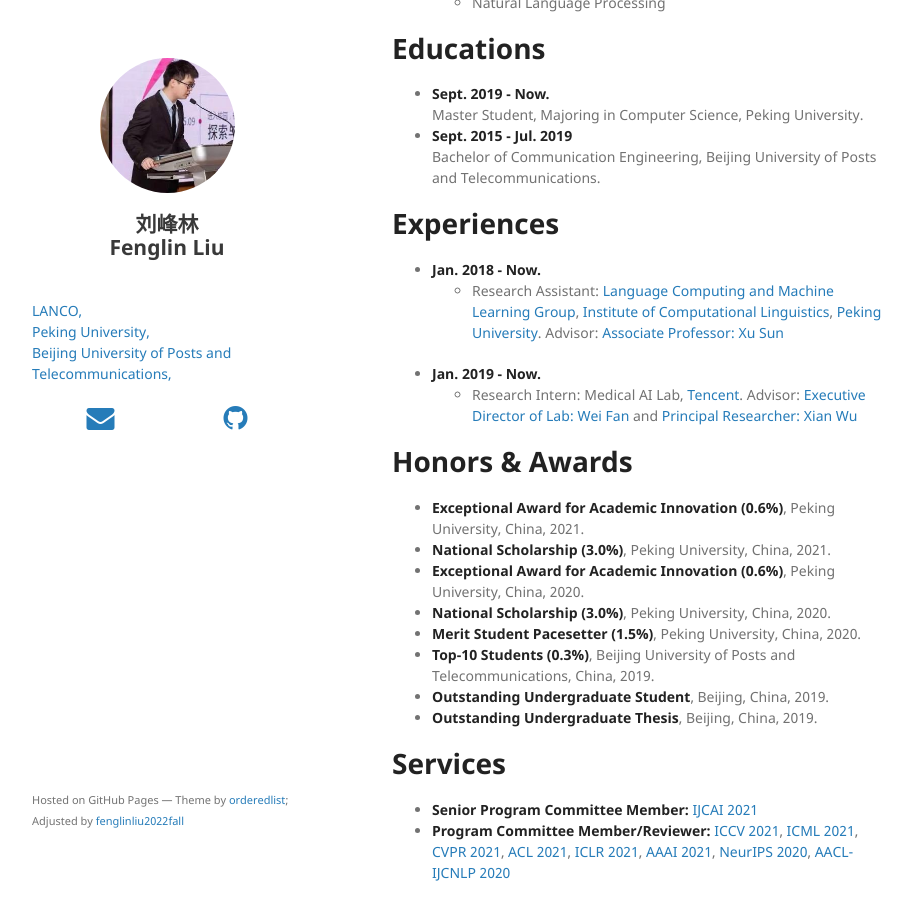
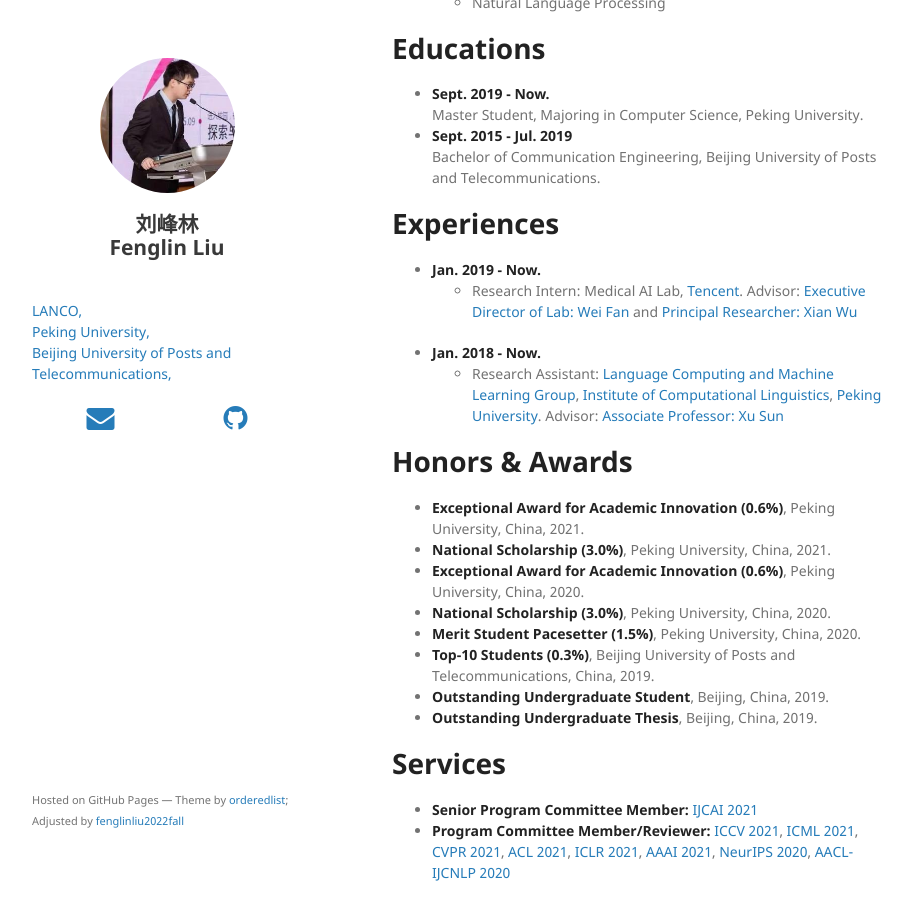
Before and after one commit to fenglinliu2022fall/fenglinliu2022fall.github.io, a Jekyll site: the page built from index.md, in a window 1280 px wide and 900 px high, scrolled down 605 px. Shown: the whole window, without its empty margins (178-1090 px from the left). Built offline with Jekyll 4.4.1, drawn with Linux system fonts in a browser that asks for light colours; nearby versions of some CDN libraries; our own code applies the rules of GitHub Pages for plain Markdown files.

```diff
--- a/index.md
+++ b/index.md
@@ -22,11 +22,11 @@ He has published over ten papers in premier ML/AI conferences as the first autho
   Bachelor of Communication Engineering, Beijing University of Posts and Telecommunications.
 
 # Experiences
+* **Jan. 2019 - Now.**
+  * Research Intern: Medical AI Lab, [Tencent](https://www.tencent.com/). Advisor: [Executive Director of Lab: Wei Fan](https://scholar.google.com/citations?user=QvAC0OEAAAAJ) and [Principal Researcher: Xian Wu](https://scholar.google.com/citations?user=lslB5jkAAAAJ)
+
 * **Jan. 2018 - Now.**
   * Research Assistant: [Language Computing and Machine Learning Group](http://lanco.pku.edu.cn/), [Institute of Computational Linguistics](http://icl.pku.edu.cn/), [Peking University](http://www.pku.edu.cn/). Advisor: [Associate Professor: Xu Sun](http://xusun.org/)
-
-* **Jan. 2019 - Now.**
-  * Research Intern: Medical AI Lab, [Tencent](https://www.tencent.com/). Advisor: [Executive Director of Lab: Wei Fan](https://scholar.google.com/citations?user=QvAC0OEAAAAJ) and [Principal Researcher: Xian Wu](https://scholar.google.com/citations?user=lslB5jkAAAAJ)
 
 # Honors & Awards
 * **Exceptional Award for Academic Innovation (0.6%)**, Peking University, China, 2021.
```
